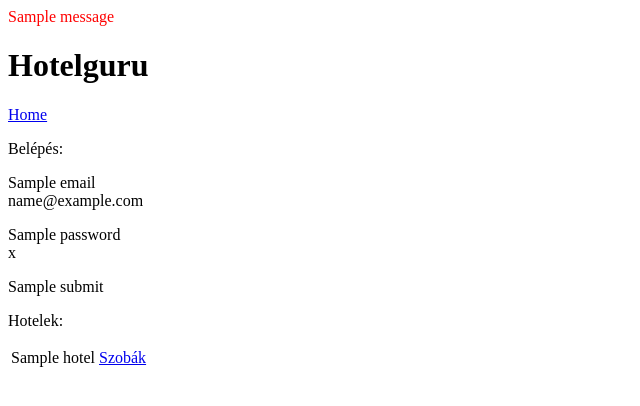
After one commit to ipanraccoon/Hotelguru, a Python web app: template Hotelguru/templates/main.html in a window 1280 px wide. The commit adds this page. Shown: the top 406 px of the page, without its empty margins (0-640 px from the left). Run offline with Jinja, Linux system fonts and the light colour scheme; the template is opened without the code that fills it: most values are stand-ins (such as "Sample title", 1, 10 or a date in 2020); one stand-in notice (Sample message) is shown.

Commit message:
kezdetleges egyszerű új frontend

```diff
--- a/Hotelguru/__init__.py
+++ b/Hotelguru/__init__.py
@@ -12,7 +12,10 @@ def create_app(config_class=Config):
 
     migrate = Migrate(app, db)
 
-    from Hotelguru.views import bp as main_bp
+    # from Hotelguru.views import bp as main_bp
+    # app.register_blueprint(main_bp)
+
+    from Hotelguru.blueprints.main import bp as main_bp
     app.register_blueprint(main_bp)
 
     from Hotelguru.blueprints.room import bp as room_bp
--- /dev/null
+++ b/Hotelguru/blueprints/main/__init__.py
@@ -0,0 +1,5 @@
+from apiflask import APIBlueprint
+
+bp = APIBlueprint('main', __name__, tag="main")
+
+from Hotelguru.blueprints.main import routes
--- a/Hotelguru/templates/layout.html
+++ b/Hotelguru/templates/layout.html
@@ -1,47 +1,25 @@
 <!DOCTYPE html>
-<html>
+<html lang="en">
 <head>
-    <meta charset="utf-8" />
+    <meta charset="UTF-8">
     <meta name="viewport" content="width=device-width, initial-scale=1.0">
-    <title>{{ title }} - My Flask Application</title>
-    <link rel="stylesheet" type="text/css" href="/static/content/bootstrap.min.css" />
-    <link rel="stylesheet" type="text/css" href="/static/content/site.css" />
-    <script src="/static/scripts/modernizr-2.6.2.js"></script>
+    <title>Hotelguru</title>
 </head>
+<body>
+    {% with messages = get_flashed_messages() %}
+    {% if messages %}
+    {% for message in messages %}
+    <span style="color:red;">{{ message }}</span><br />
+    {% endfor %}
+    {% endif %}
+    {% endwith %}
+    <h1>Hotelguru</h1>
+    <a href="/">Home</a>
+    {% if user %}
+    <p>Welcome, {{ user.name }}!</p>
+    <a href="/logout">Logout</a>
+    {% endif %}
 
-<body>
-    <div class="navbar navbar-inverse navbar-fixed-top">
-        <div class="container">
-            <div class="navbar-header">
-                <button type="button" class="navbar-toggle" data-toggle="collapse" data-target=".navbar-collapse">
-                    <span class="icon-bar"></span>
-                    <span class="icon-bar"></span>
-                    <span class="icon-bar"></span>
-                </button>
-                <a href="/" class="navbar-brand">Application name</a>
-            </div>
-            <div class="navbar-collapse collapse">
-                <ul class="nav navbar-nav">
-                    <li><a href="{{ url_for('main.home') }}">Home</a></li>
-                    <li><a href="{{ url_for('main.about') }}">About</a></li>
-                    <li><a href="{{ url_for('main.contact') }}">Contact</a></li>
-                </ul>
-            </div>
-        </div>
-    </div>
-
-    <div class="container body-content">
         {% block content %}{% endblock %}
-        <hr />
-        <footer>
-            <p>&copy; {{ year }} - My Flask Application</p>
-        </footer>
-    </div>
-
-    <script src="/static/scripts/jquery-1.10.2.js"></script>
-    <script src="/static/scripts/bootstrap.js"></script>
-    <script src="/static/scripts/respond.js"></script>
-    {% block scripts %}{% endblock %}
-
 </body>
 </html>
--- /dev/null
+++ b/Hotelguru/templates/main.html
@@ -0,0 +1,31 @@
+{% extends "layout.html" %}
+
+{% block content %}
+
+    {% if not user %}
+    <p>Belépés:</p>
+    <form action="" method="post" novalidate>
+        {{ login.hidden_tag() }}
+        <p>
+            {{ login.email.label}}<br />
+            {{ login.email(size = 32)}}<br />
+            {% for error in login.email.errors %}
+                <span style="color:red;">[{{error}}]</span>
+            {% endfor %}
+        </p>
+        <p>
+            {{ login.password.label}}<br />
+            {{ login.password(size=32)}}<br />
+        </p>
+        <p>
+            {{ login.submit()}}
+        </p>
+     </form>
+     {% endif %}
+<p>Hotelek:
+<table>
+    {% for hotel in hotels %}
+    <tr><td>{{ hotel.name }}</td><td><a href="/rooms/{{hotel.id}}">Szobák</a></td></tr>
+    {% endfor %}
+</table></p>
+{% endblock %}
```
Also changed, not shown: Hotelguru/Forms/loginForm.py (added, +9 -0 lines), Hotelguru/blueprints/main/routes.py (added, +41 -0 lines), Hotelguru/templates/rooms.html (added, +10 -0 lines).
